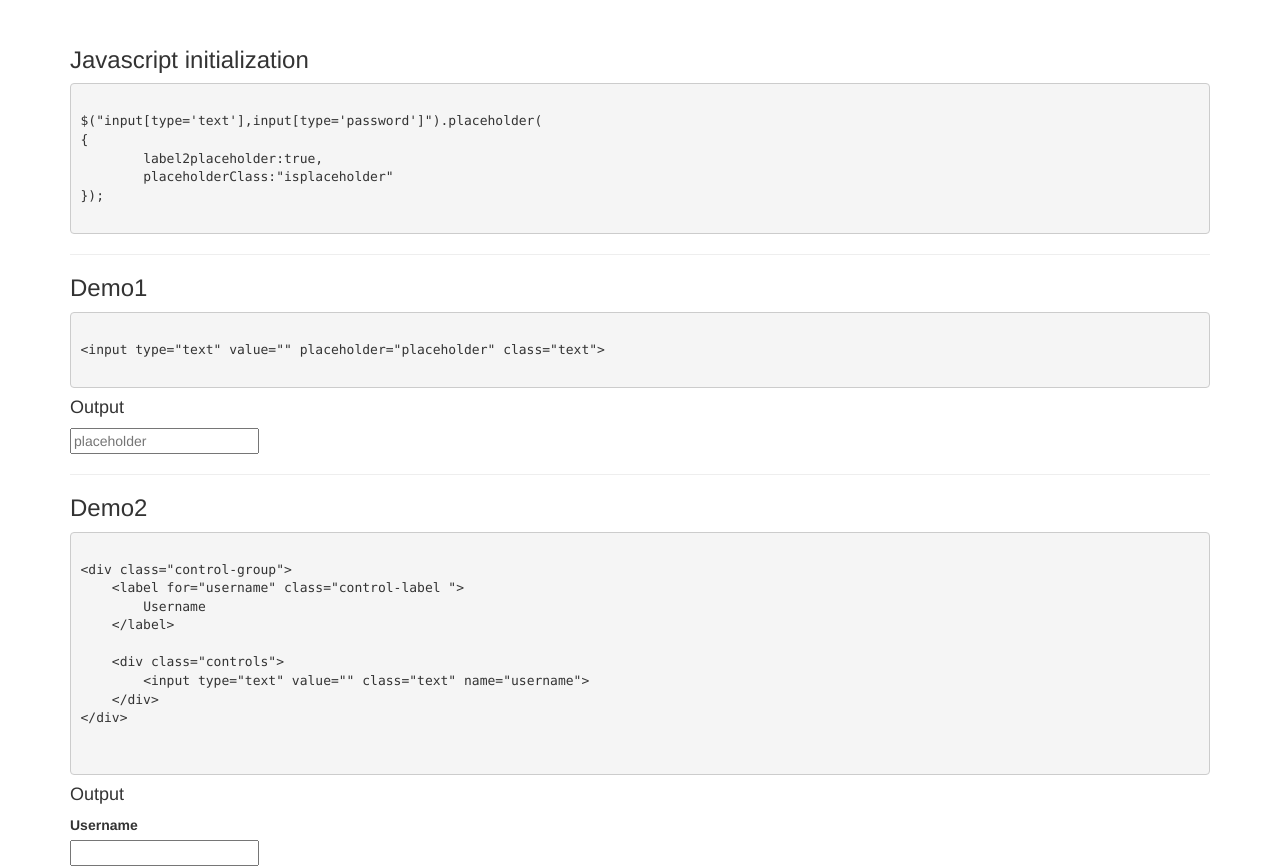
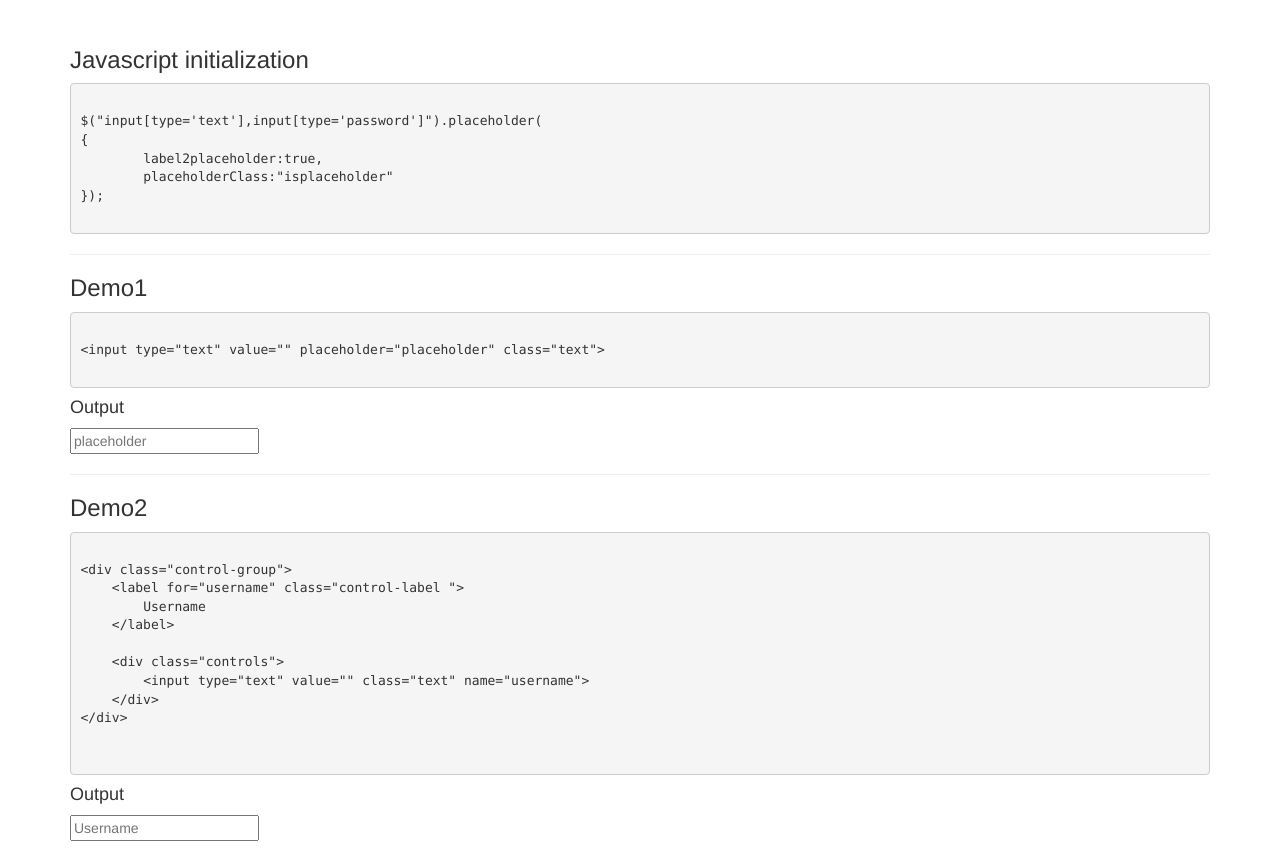
Before and after one commit to axax/jquery-placeholder-plugin, a plain HTML site: page index.html in a window 1280 px wide. Shown: the part 159-1025 px from the top of the page. After the commit the page ends 1000 px from the top, so only its background shows below. Drawn offline with nearby package versions, Linux system fonts and the light colour scheme.

Commit message:
Update index.html

```diff
--- a/index.html
+++ b/index.html
@@ -103,7 +103,10 @@ $("input[type='text'],input[type='password']").placeholder(
 
 
 
-            $("input[type='text']").placeholder();
+            $("input[type='text']").placeholder({
+                label2placeholder:true,
+                placeholderClass:"isplaceholder"
+            });
 
 
         </script>
```
